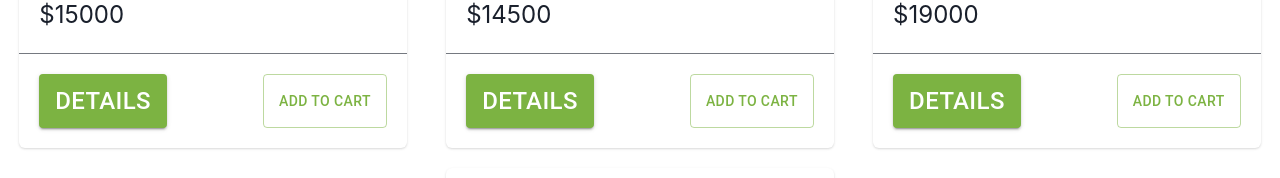
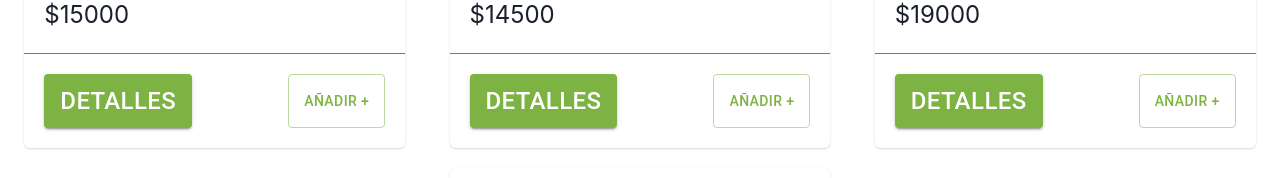
Before and after one commit to kevin-pacheco/proyectoReactJS, a React (Create React App) app in the folder coder-k2023/: page / in a window 1280 px wide. Shown: the part 416-594 px from the top of the page. Built offline with nearby package versions, Linux system fonts and the light colour scheme.

Commit message:
completado navigation

```diff
--- a/coder-k2023/src/Components/Item/Item.jsx
+++ b/coder-k2023/src/Components/Item/Item.jsx
@@ -11,6 +11,7 @@
 } from "@chakra-ui/react";
 import { ThemeProvider, Button } from "@mui/material";
 import { useState } from "react";
+import { Link } from "react-router-dom";
 import { baseTheme } from "../Estilos/Estilos";
 
 const Item = ({ element }) => {
@@ -36,22 +37,18 @@
         </Stack>
       </CardBody>
       <Divider />
-      {/* <Link to={`/itemDetail/${element.id}`}>
-          <Button size="small" variant="contained" color="primary">
-            Ver detalle
-          </Button>
-        </Link> */}
       <CardFooter>
         <ButtonGroup spacing="6.0rem">
           <ThemeProvider theme={theme}>
-            <Button variant="contained" color="primary">
-              <Text color="white" fontSize="2xl">
-                Details
-              </Text>
-            </Button>
-
+            <Link to={`itemDetail/${element.id}`}>
+              <Button variant="contained" color="primary">
+                <Text color="white" fontSize="2xl">
+                  Detalles
+                </Text>
+              </Button>
+            </Link>
             <Button variant="outlined" colorscheme="primary">
-              Add to cart
+              Añadir +
             </Button>
           </ThemeProvider>
         </ButtonGroup>
```
